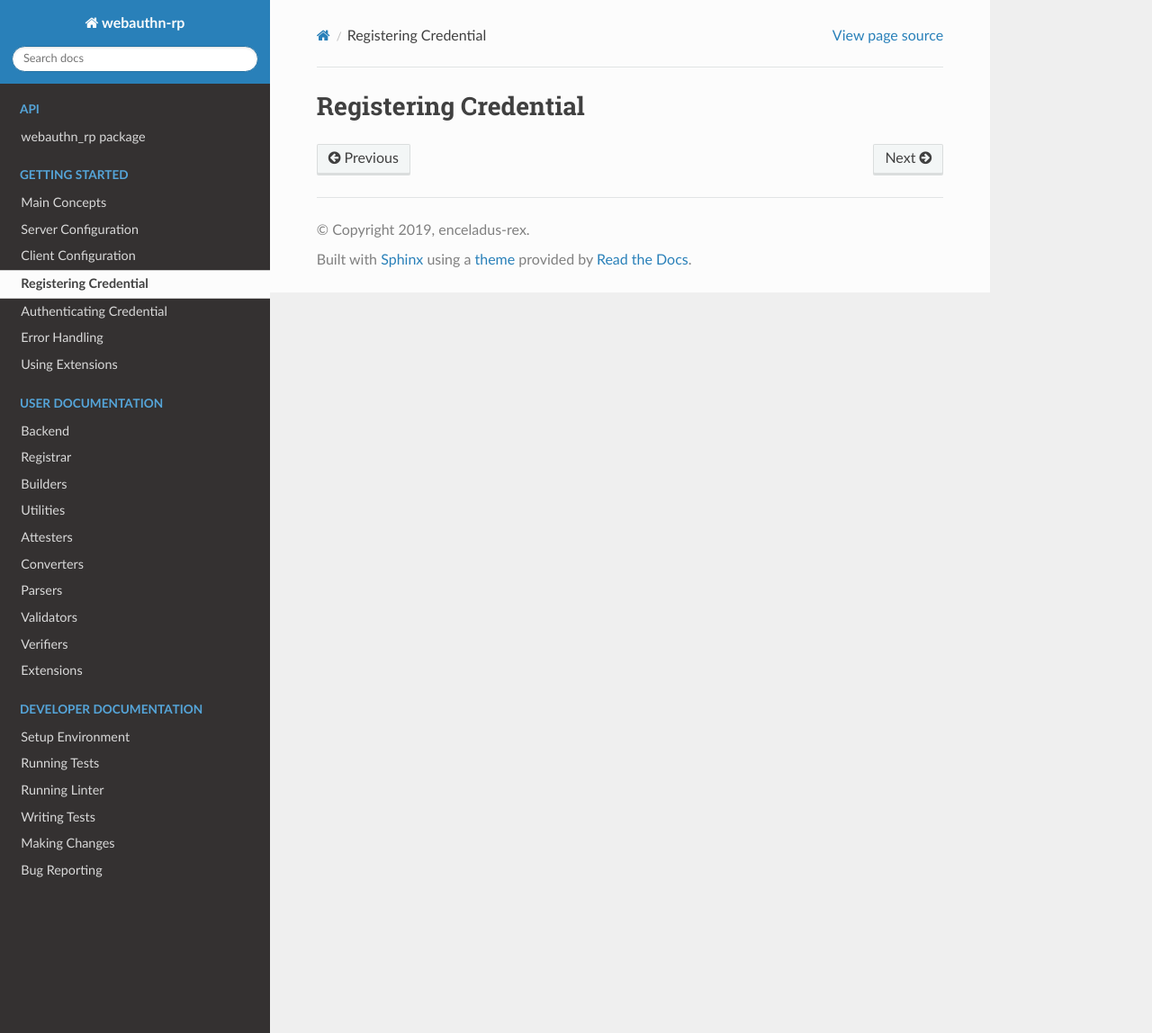
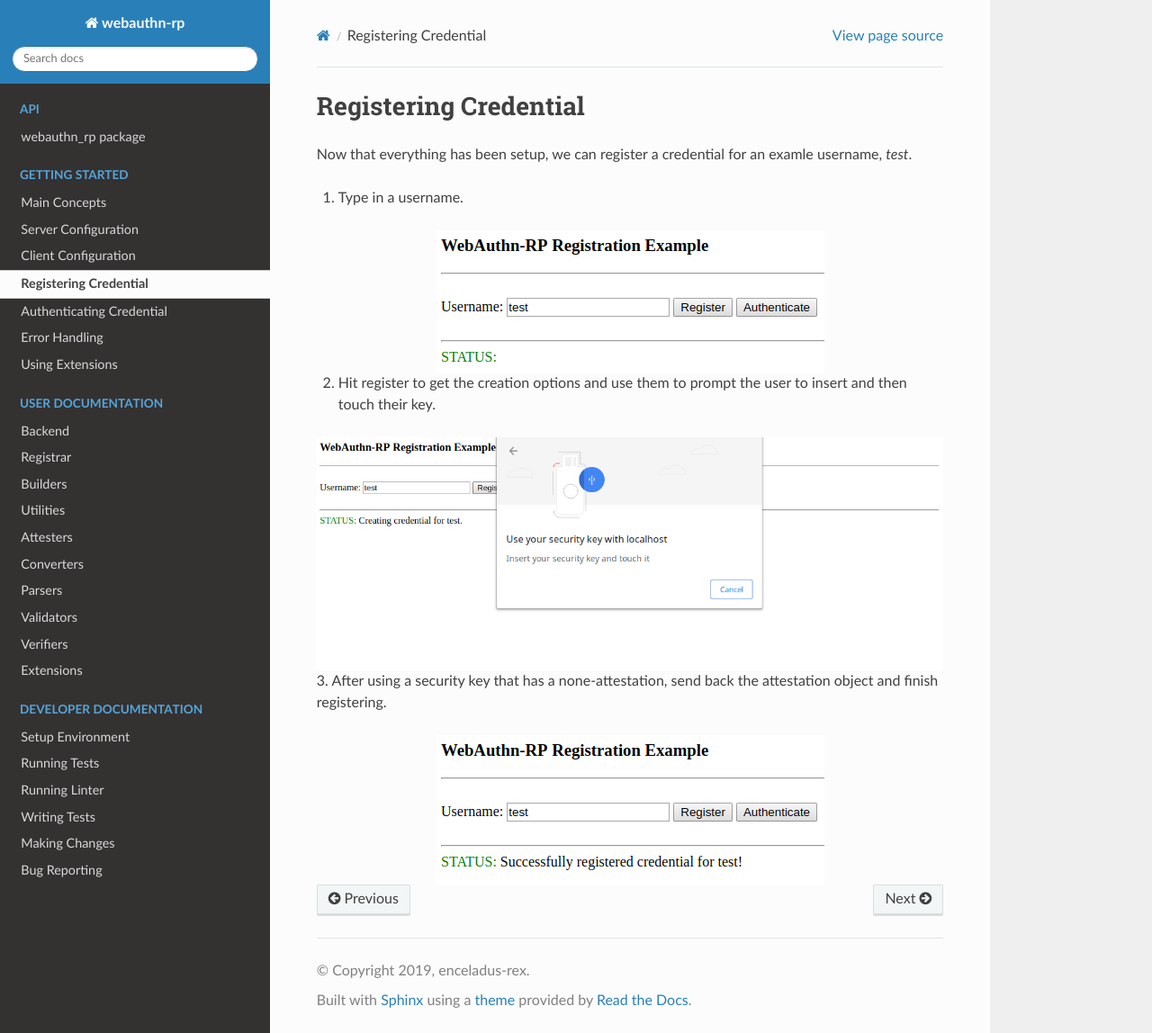
Before and after one commit to enceladus-rex/webauthn-rp, a Sphinx documentation site: the page built from docs/source/getting-started/registering-credential.rst, in a window 1280 px wide and 1148 px high. Shown: the whole window at 90% size. Built offline with Sphinx 7.4.7 and the Read the Docs theme 2.0.0, drawn with Linux system fonts in a browser that asks for light colours.

Commit message:
Update documentation

```diff
--- a/docs/source/getting-started/registering-credential.rst
+++ b/docs/source/getting-started/registering-credential.rst
@@ -1,3 +1,24 @@
 ========
 Registering Credential
 ========
+
+Now that everything has been setup, we can register a credential for an examle username, `test`.
+
+1. Type in a username.
+
+.. figure:: ../_static/register-username.png
+  :alt: Username Registration
+  :align: center
+
+2. Hit register to get the creation options and use them to prompt the user to insert and then touch their key.
+
+.. figure:: ../_static/register-creation.png
+  :alt: Credential Creation
+  :align: center
+
+3. After using a security key that has a none-attestation, send back the attestation object
+and finish registering.
+
+.. figure:: ../_static/register-success.png
+  :alt: Registration Success
+  :align: center
```
Also changed, not shown: docs/source/getting-started/authenticating-credential.rst (+15 -0 lines), docs/source/getting-started/client-configuration.rst (+71 -0 lines), docs/source/getting-started/server-configuration.rst (+26 -2 lines), docs/source/_static/authenticate-request.png (added), docs/source/_static/authenticate-success.png (added), docs/source/_static/register-creation.png (added), docs/source/_static/register-success.png (added), docs/source/_static/register-username.png (added).
